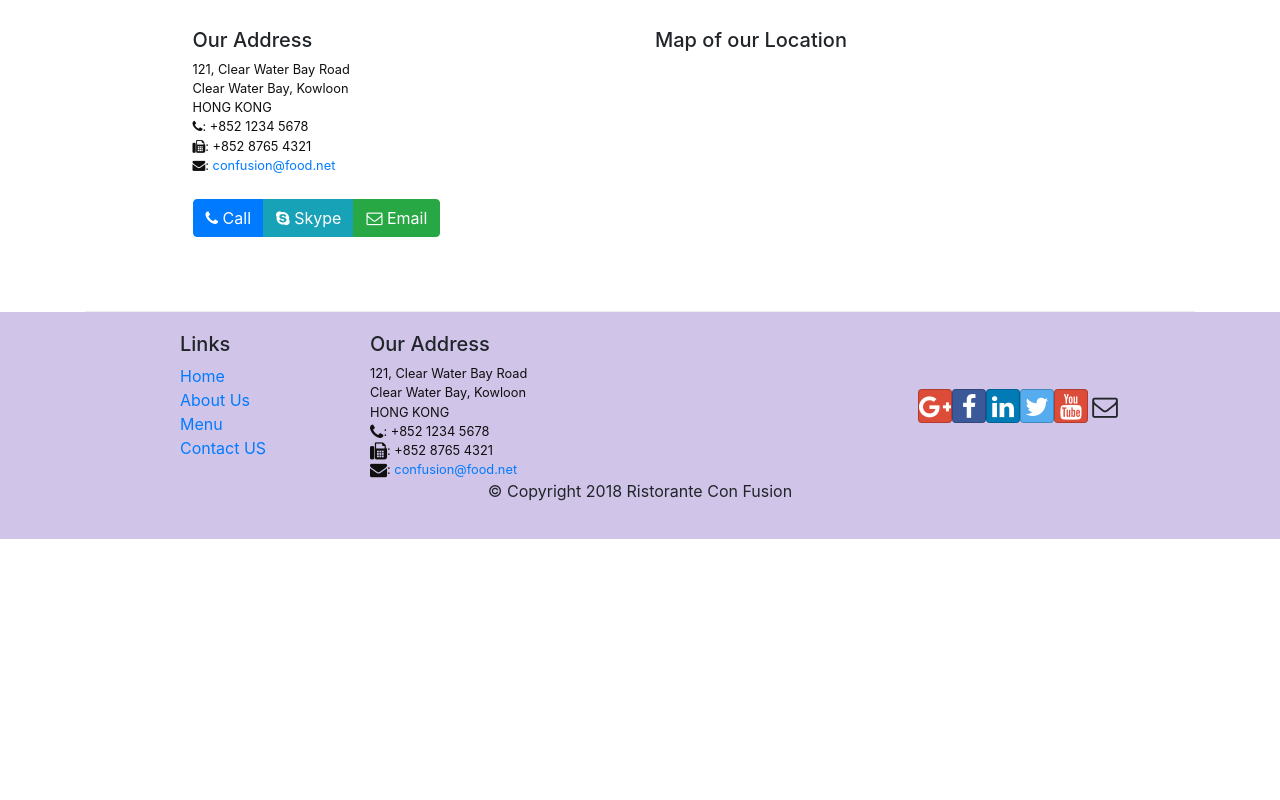
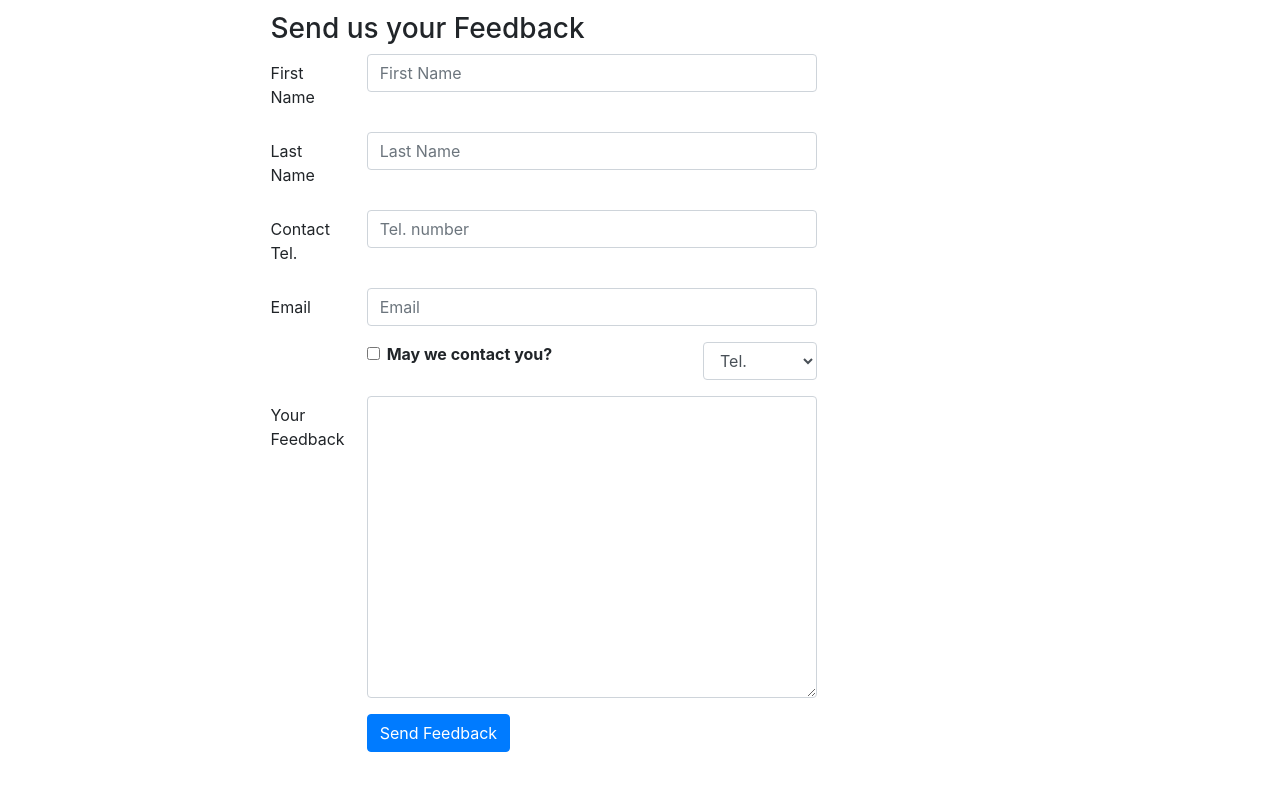
Before and after one commit to hushjozy/Singlepagerestaurant, a React (Create React App) app: page /contactus in a window 1280 px wide. Shown: the part 560-1360 px from the top of the page. Before the commit the page ends 1099 px from the top, so only its background shows below. Built offline with nearby package versions, Linux system fonts and the light colour scheme.

Commit message:
contact c1.1

```diff
--- a/src/components/ContactComponent.js
+++ b/src/components/ContactComponent.js
@@ -59,6 +59,124 @@
           </div>
         </div>
         <div className="row row-content">
+          <div className="row row-content">
+            <div className="col-12">
+              <h3>Send us your Feedback</h3>
+            </div>
+            <div className="col-12 col-md-9">
+              <Form onSubmit={this.handleSubmit}>
+                <FormGroup row>
+                  <Label htmlFor="firstname" md={2}>
+                    First Name
+                  </Label>
+                  <Col md={10}>
+                    <Input
+                      type="text"
+                      id="firstname"
+                      name="firstname"
+                      placeholder="First Name"
+                      value={this.state.firstname}
+                      onChange={this.handleInputChange}
+                    />
+                  </Col>
+                </FormGroup>
+                <FormGroup row>
+                  <Label htmlFor="lastname" md={2}>
+                    Last Name
+                  </Label>
+                  <Col md={10}>
+                    <Input
+                      type="text"
+                      id="lastname"
+                      name="lastname"
+                      placeholder="Last Name"
+                      value={this.state.lastname}
+                      onChange={this.handleInputChange}
+                    />
+                  </Col>
+                </FormGroup>
+                <FormGroup row>
+                  <Label htmlFor="telnum" md={2}>
+                    Contact Tel.
+                  </Label>
+                  <Col md={10}>
+                    <Input
+                      type="tel"
+                      id="telnum"
+                      name="telnum"
+                      placeholder="Tel. number"
+                      value={this.state.telnum}
+                      onChange={this.handleInputChange}
+                    />
+                  </Col>
+                </FormGroup>
+                <FormGroup row>
+                  <Label htmlFor="email" md={2}>
+                    Email
+                  </Label>
+                  <Col md={10}>
+                    <Input
+                      type="email"
+                      id="email"
+                      name="email"
+                      placeholder="Email"
+                      value={this.state.email}
+                      onChange={this.handleInputChange}
+                    />
+                  </Col>
+                </FormGroup>
+                <FormGroup row>
+                  <Col md={{ size: 6, offset: 2 }}>
+                    <FormGroup check>
+                      <Label check>
+                        <Input
+                          type="checkbox"
+                          name="agree"
+                          checked={this.state.agree}
+                          onChange={this.handleInputChange}
+                        />{" "}
+                        <strong>May we contact you?</strong>
+                      </Label>
+                    </FormGroup>
+                  </Col>
+                  <Col md={{ size: 3, offset: 1 }}>
+                    <Input
+                      type="select"
+                      name="contactType"
+                      value={this.state.contactType}
+                      onChange={this.handleInputChange}
+                    >
+                      <option>Tel.</option>
+                      <option>Email</option>
+                    </Input>
+                  </Col>
+                </FormGroup>
+                <FormGroup row>
+                  <Label htmlFor="message" md={2}>
+                    Your Feedback
+                  </Label>
+                  <Col md={10}>
+                    <Input
+                      type="textarea"
+                      id="message"
+                      name="message"
+                      rows="12"
+                      value={this.state.message}
+                      onChange={this.handleInputChange}
+                    ></Input>
+                  </Col>
+                </FormGroup>
+                <FormGroup row>
+                  <Col md={{ size: 10, offset: 2 }}>
+                    <Button type="submit" color="primary">
+                      Send Feedback
+                    </Button>
+                  </Col>
+                </FormGroup>
+              </Form>
+            </div>
+          </div>
+
           <div className="col-12">
             <h3>Location Information</h3>
           </div>
```
